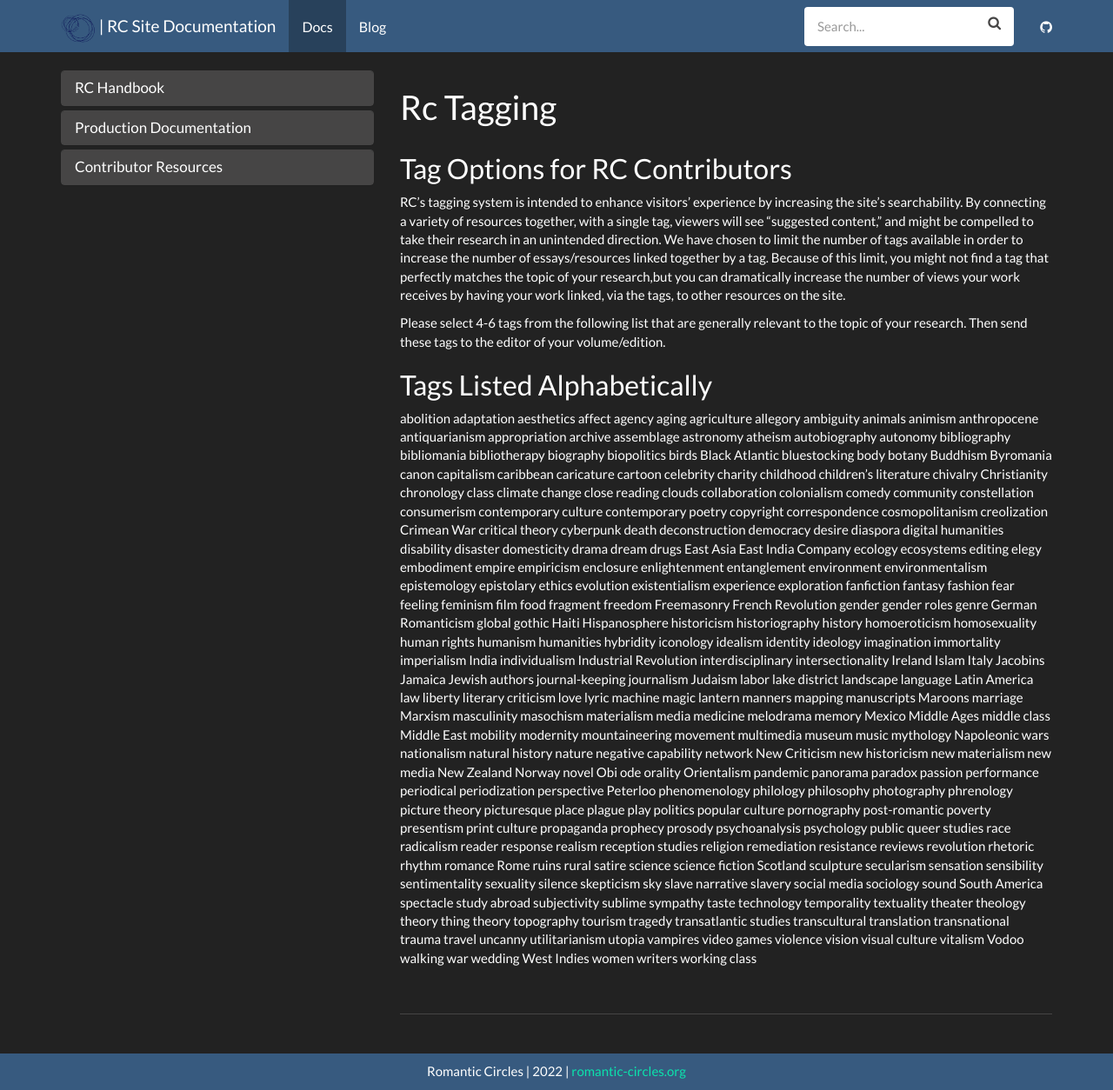
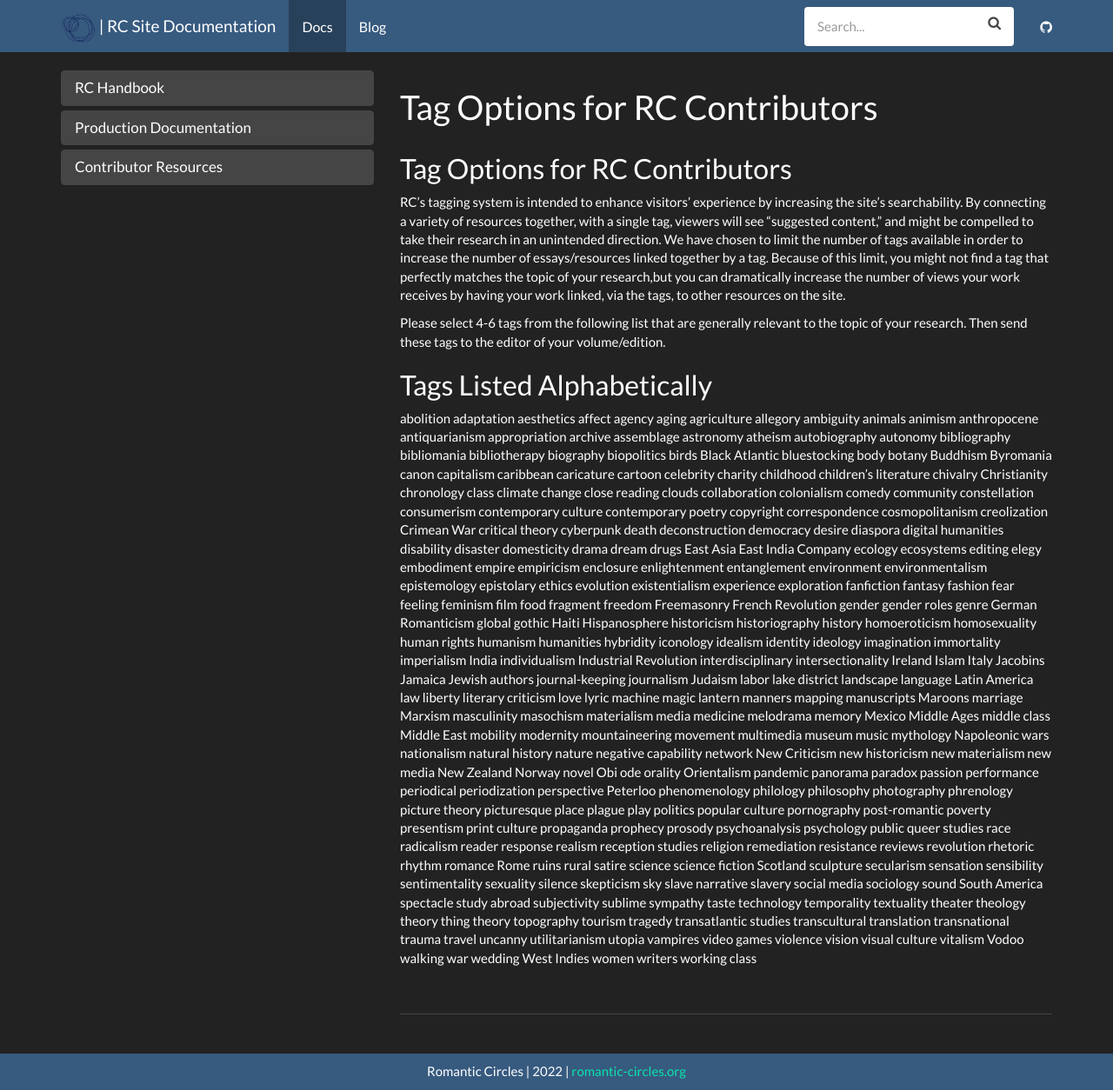
Before and after one commit to steve-kasica/romanticcircles.github.io, a Jekyll site: the page built from _docs/contributor-resources/rc-tagging.md, in a window 1280 px wide and 1254 px high. Shown: the whole window at 87% size. Built offline with Jekyll 4.4.1, drawn with Linux system fonts in a browser that asks for light colours.

Commit message:
fixed titles

```diff
--- a/_docs/contributor-resources/rc-tagging.md
+++ b/_docs/contributor-resources/rc-tagging.md
@@ -1,5 +1,5 @@
 ---
-Title: Tag Options for RC Contributors
+title: Tag Options for RC Contributors
 permalink: /docs/rc_tagging/
 ---
 
```
Also changed, not shown: _docs/contributor-resources/rc-contributor-checklist.md (+1 -1 lines).
